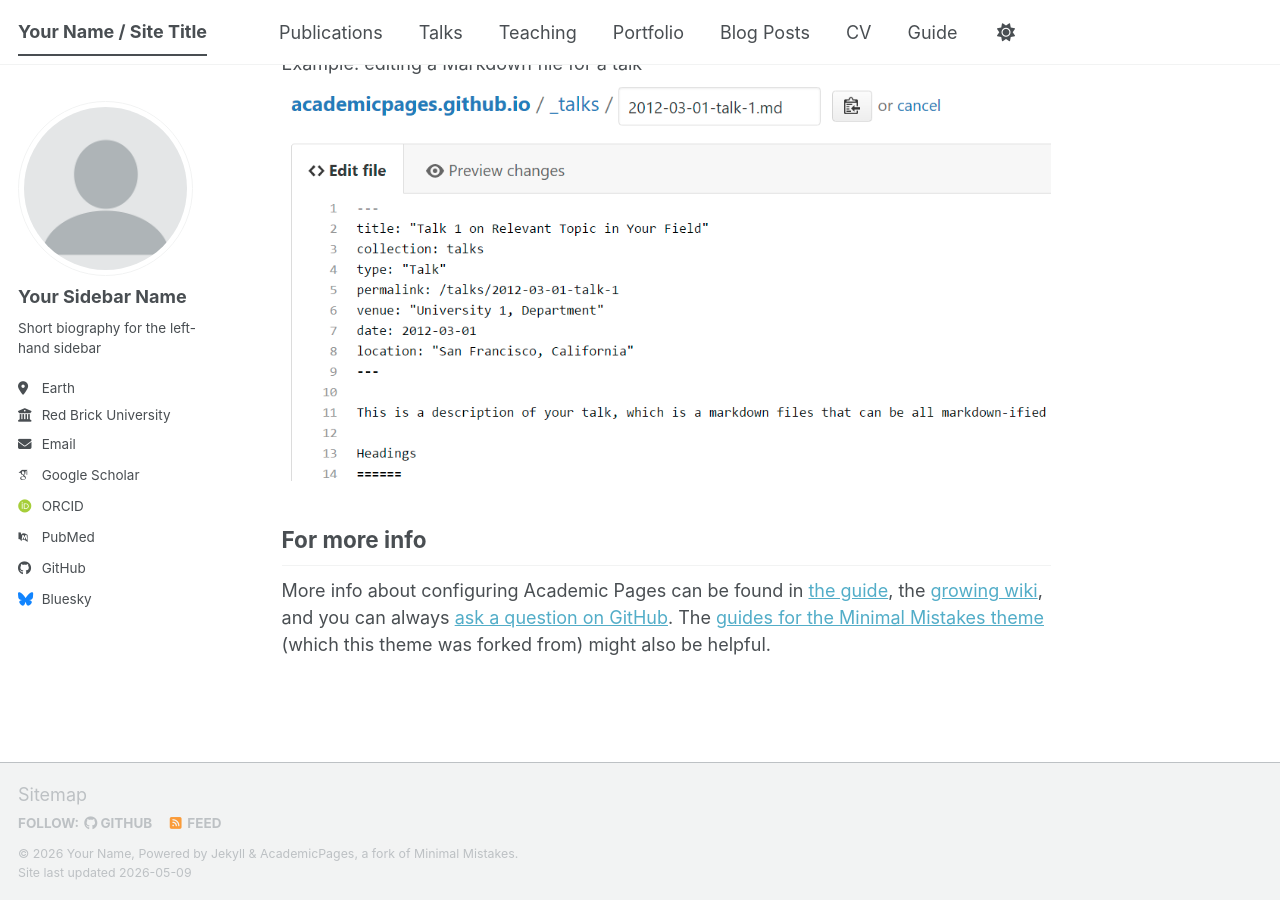
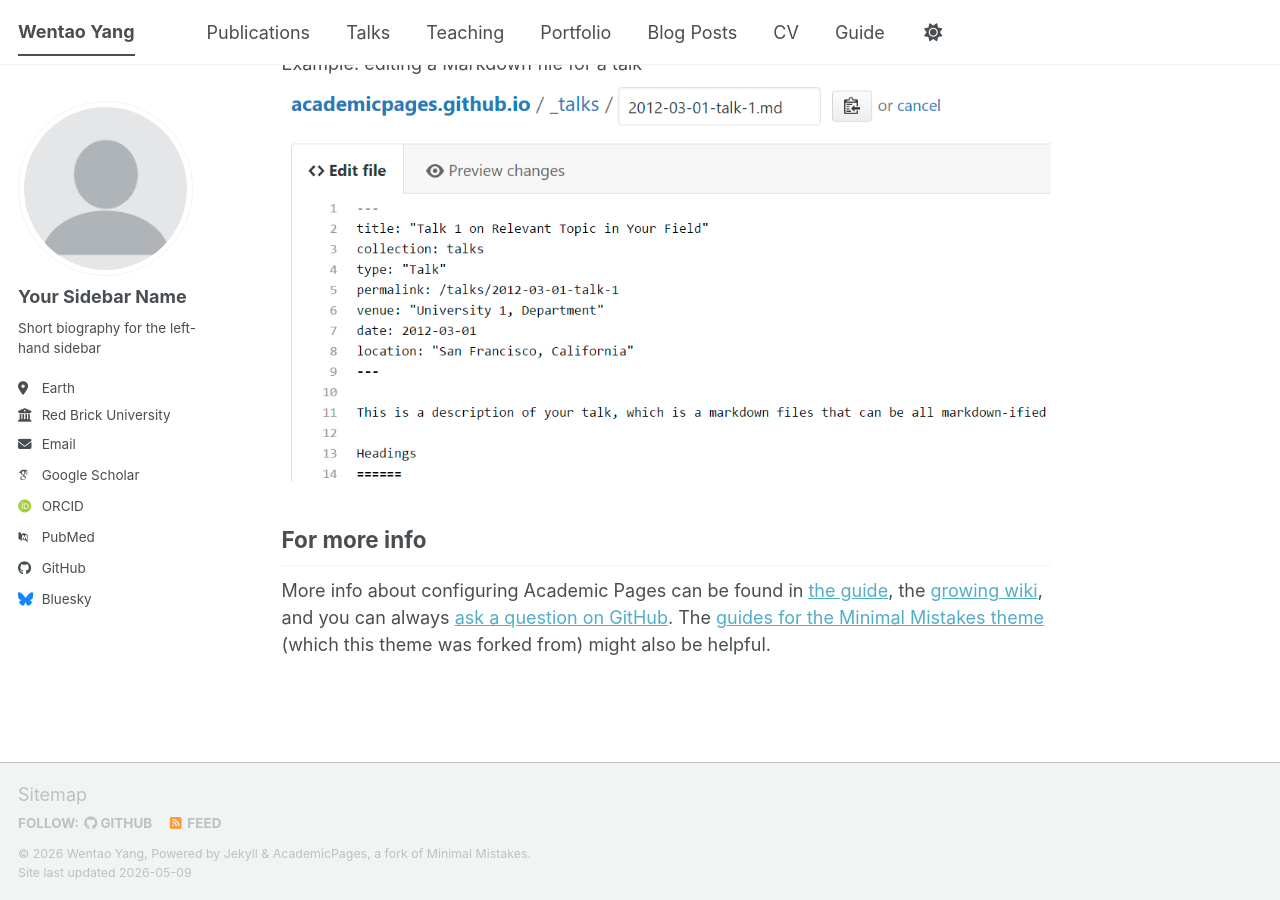
Before and after one commit to liliyawanttosleep/liliyawanttosleep.github.io, a Jekyll site: the page built from _pages/about.md, in a window 1280 px wide and 900 px high, scrolled down 2720 px. Built offline with Jekyll 4.4.1, drawn with Linux system fonts in a browser that asks for light colours; some web fonts are replaced; a script bundle is joined from its source files by our own code; library files that are not in the unit come from our copies.

Commit message:
Update _config.yml

```diff
--- a/_config.yml
+++ b/_config.yml
@@ -9,11 +9,11 @@
 # Basic Site Settings
 locale                   : "en-US"
 site_theme               : "default" # The available themes options are "default", "air", "sunrise", "mint", "dirt" and "contrast"
-title                    : "Your Name / Site Title"
+title                    : "Wentao Yang"
 title_separator          : "-"
-name                     : &name "Your Name"
+name                     : &name "Wentao Yang"
 description              : &description "Your Name's academic portfolio"   # Update this with a general description of your site, this is the default if not overridden by a page
-url                      : https://academicpages.github.io # The base hostname & protocol for your site e.g. "https://[your GitHub username].github.io",
+url                      : https://liliyawanttosleep.github.io # The base hostname & protocol for your site e.g. "https://[your GitHub username].github.io",
                                                            # or if you already have some other page hosted on Github then use "https://[your GitHub username].github.io/[Your Repo Name]"
 baseurl                  : "" # the subpath of your site, e.g. "/blog"
 repository               : "academicpages/academicpages.github.io"
```
